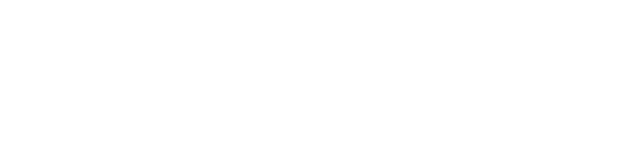
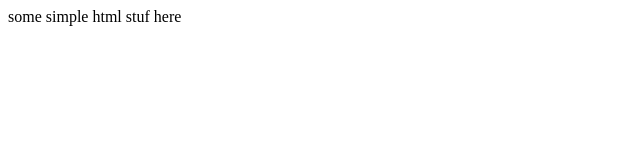
Before and after one commit to wwwebCoder/crap-portfolio, a plain HTML site: page index.html in a window 1280 px wide. Shown: the whole page, without its empty margins (0-640 px from the left). Drawn offline with Linux system fonts and the light colour scheme.

Commit message:
added index html

```diff
--- a/index.html
+++ b/index.html
@@ -5,6 +5,6 @@
     <title>crap portfolio</title>
   </head>
   <body>
-
+    some simple html stuf here
   </body>
 </html>
```
